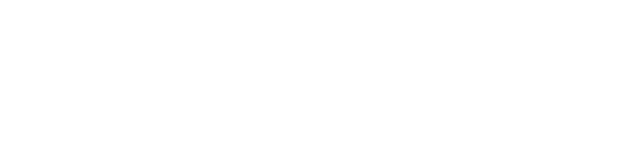
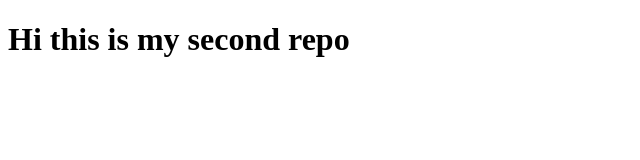
Before and after one commit to asifibnzayed173/my-second-repo, a plain HTML site: page index.html in a window 1280 px wide. Shown: the whole page, without its empty margins (0-640 px from the left). Drawn offline with Linux system fonts and the light colour scheme.

Commit message:
h1 added

```diff
--- a/index.html
+++ b/index.html
@@ -7,6 +7,8 @@
     <title>MY SECOND REPO</title>
 </head>
 <body>
+    <h1>Hi this is my second repo</h1>
+
 
 </body>
 </html>
```
